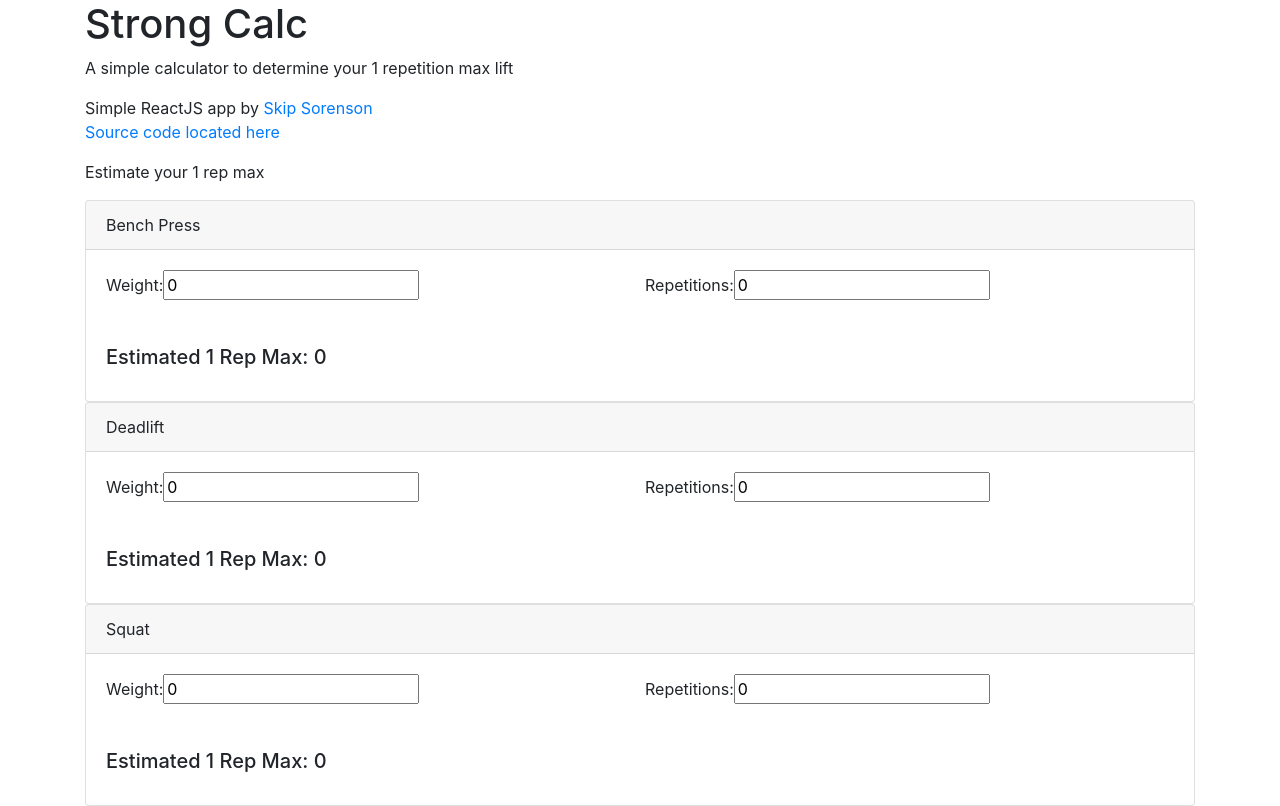
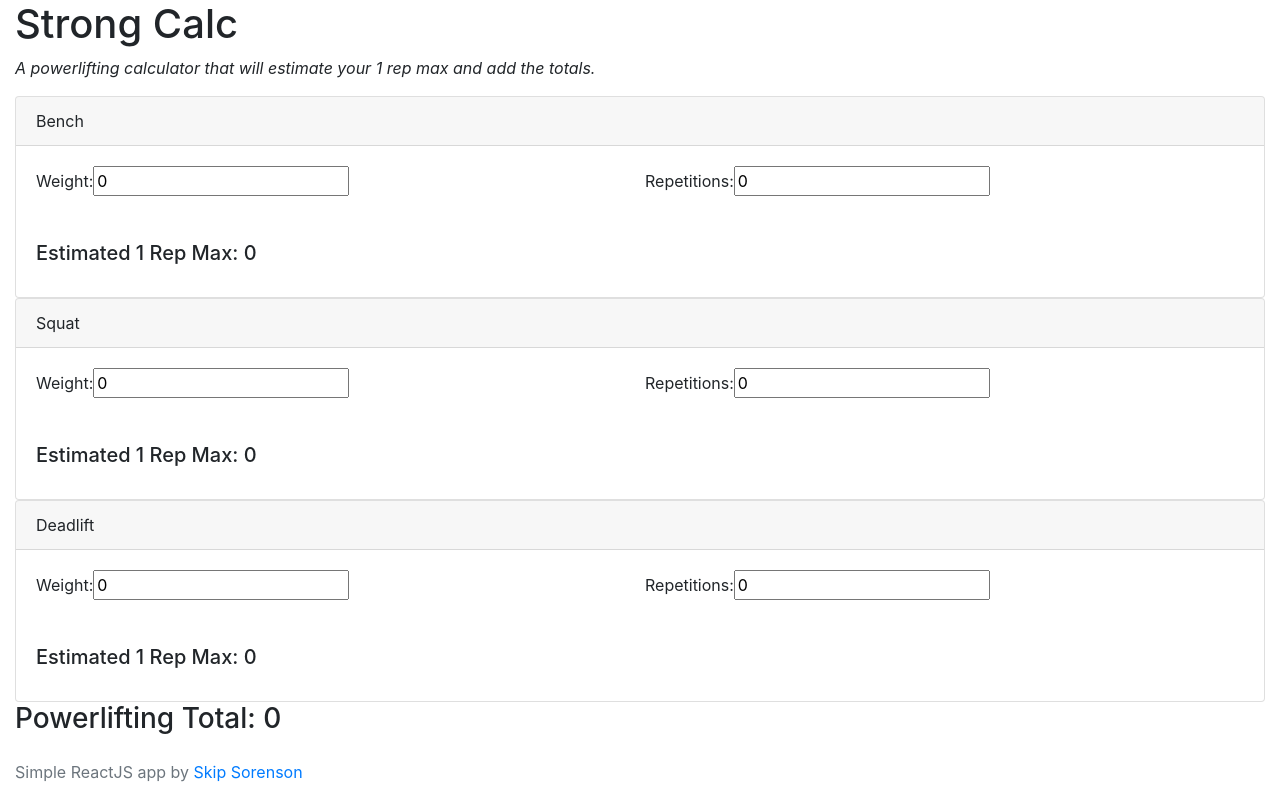
Before and after one commit to markorskip/strong-calc, a React (Create React App) app: page / in a window 1280 px wide. Built offline with nearby package versions, Linux system fonts and the light colour scheme.

Commit message:
Added total feature

```diff
--- a/package.json
+++ b/package.json
@@ -4,6 +4,7 @@
   "private": true,
   "dependencies": {
     "bootstrap": "^4.3.1",
+    "jquery": "^3.4.1",
     "react": "^16.9.0",
     "react-dom": "^16.9.0",
     "react-scripts": "3.1.1"
--- a/src/App.js
+++ b/src/App.js
@@ -2,81 +2,122 @@ import React from 'react';
 
 class Calculator extends React.Component {
 
-    constructor(props){
-        super(props)
-        this.state = {
-            weight: 0,
-            reps: 0
-        }
-    }
-
-    handleChange = ({ target }) => {
-        console.log("Updating state: " + target.name)
-        this.setState({ [target.name]: target.value })
+    handleChange(event) {
+        console.log(this.props.name)
+        console.log(event.target.name)
+        console.log(event.target.value)
+        this.props.handleChange(this, event)
     }
 
     render() {
         return (
             <div className="card">
-
-                <div className="card-header">{ this.props.name }
+                <div className="card-header">
+                    { this.props.exercise.name }
                 </div>
                 <div className="card-body">
                     <div className="form-row">
-                        <div class="col">
+                        <div className="col">
                         <label htmlFor="weight">Weight: </label>
                         <input type="text"
-                               id="weight"
                                name="weight"
-                               value={this.state.weight}
-                               onChange={this.handleChange}
+                               value={this.props.exercise.weight}
+                               onChange={this.handleChange.bind(this)}
                         />
                         </div>
                         <div className="col">
                         <label htmlFor="reps">Repetitions: </label>
                         <input type="text"
-                               id="reps"
                                name="reps"
-                               value={this.state.reps}
-                               onChange={this.handleChange}
+                               value={this.props.exercise.reps}
+                               onChange={this.handleChange.bind(this)}
                         />
                         </div>
                     </div>
                 </div>
                 <div className="card-body">
-                    <h5 className="card-title"> Estimated 1 Rep Max: <Estimate weight={this.state.weight} reps={this.state.reps}/></h5>
+                    <h5 className="card-title"> Estimated 1 Rep Max:  {this.props.exercise.estimate() }
+                    </h5>
                 </div>
-
             </div>
         )
     }
 }
 
-class Estimate extends React.Component {
-    render() {
-        return (
-            <span>{ this.props.weight * this.props.reps * 0.0333 + parseFloat(this.props.weight) } </span>
-        );
+
+// Model
+function Exercise(name) {
+    this.name = name;
+    this.weight = 0;
+    this.reps = 0;
+    this.estimate = function(){
+        var total = Math.round(this.weight * this.reps * 0.0333 + parseFloat(this.weight))
+        return isNaN(total) ? 0 : total
     }
 }
 
-function App() {
+class App extends React.Component {
+
+    constructor(props) {
+        super(props)
+        this.state = {
+            exercises: [
+                new Exercise("Bench"),
+                new Exercise("Squat"),
+                new Exercise("Deadlift")],
+            total: 0
+        }
+    }
+
+    handleChange = (object, event) => {
+
+        let exercises = this.state.exercises;
+        let total = 0
+
+        if (!isNaN(event.target.value)) {
+            for (var key in exercises) {
+                for (var attr in exercises[key]) {
+                    if (exercises[key][attr] == object.props.exercise.name) {
+                        console.log("Found it")
+                        exercises[key][event.target.name] = event.target.value
+                    }
+
+                }
+                total += exercises[key].estimate()
+            }
+
+            this.setState({
+                exercices: exercises,
+                total: total
+            })
+
+        }
+    }
+
+
+
+    render ()
+    {
         return (
-    <div className="App container">
+            <div className="container-fluid">
                 <h1>Strong Calc</h1>
                 <p>
-        A simple calculator to determine your 1 repetition max lift
+                    <i>A powerlifting calculator that will estimate your 1 rep max
+                        and add the totals.</i>
                 </p>
-        <p>
-        Simple ReactJS app by <a href="https://www.linkedin.com/in/markorskip/">Skip Sorenson</a><br/>
-        <a href="https://github.com/skipsorenson/strong-calc">Source code located here</a>
-        </p>
-        <p>Estimate your 1 rep max</p>
-        <Calculator name="Bench Press"/>
-        <Calculator name="Deadlift"/>
-        <Calculator name="Squat"/>
+                <Calculator exercise={this.state.exercises[0]} handleChange={this.handleChange}/>
+                <Calculator exercise={this.state.exercises[1]} handleChange={this.handleChange}/>
+                <Calculator exercise={this.state.exercises[2]} handleChange={this.handleChange}/>
+                <h3>Powerlifting Total: { this.state.total } </h3>
+
+                <div className="footer mt-auto py-3">
+
+                    <span class="text-muted">Simple ReactJS app by <a href="https://www.linkedin.com/in/markorskip/">Skip Sorenson</a> </span>
+                    {/*<a href="https://github.com/skipsorenson/strong-calc">Source code located here</a>*/}
                 </div>
-  );
+            </div>
+        )
+    }
 }
 
 export default App;
```
Also changed, not shown: 1 other file (tests, documents, lock files or other folders). Lines whose indentation alone changed are shown as unchanged.
